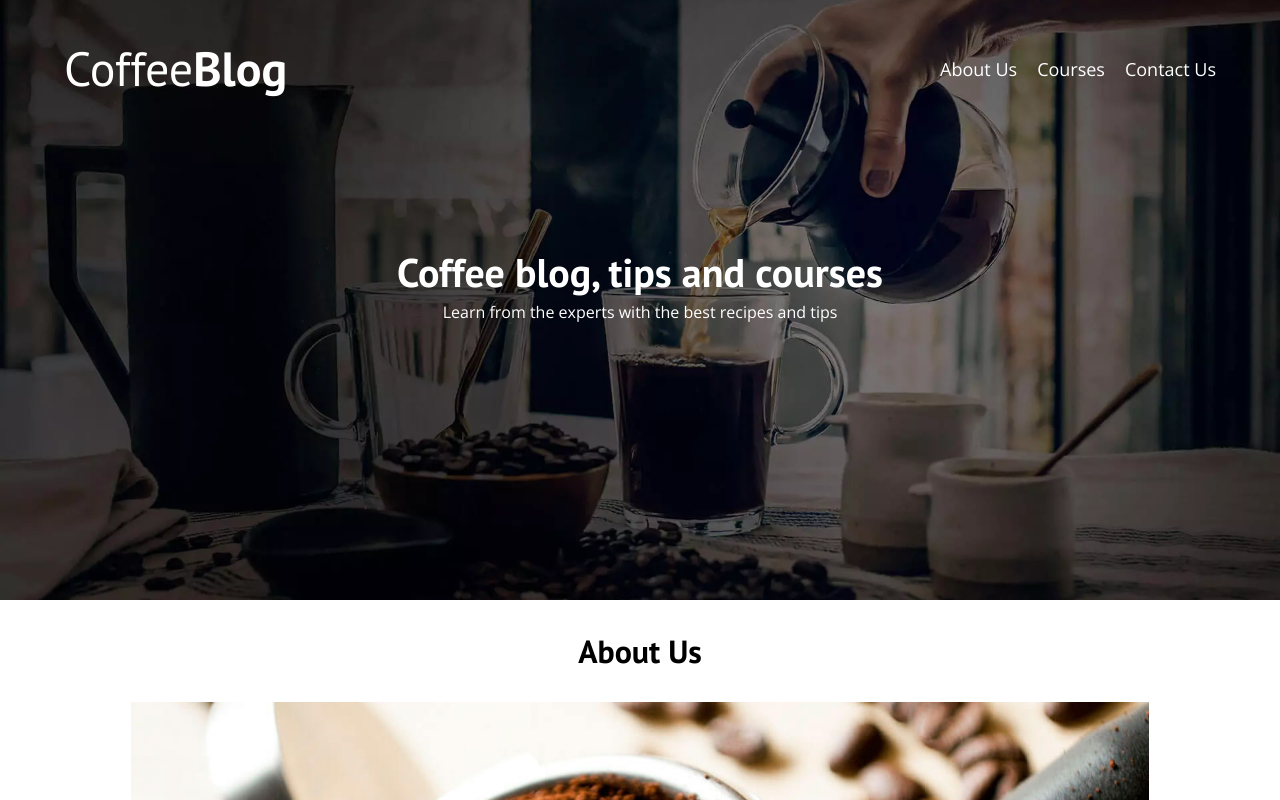
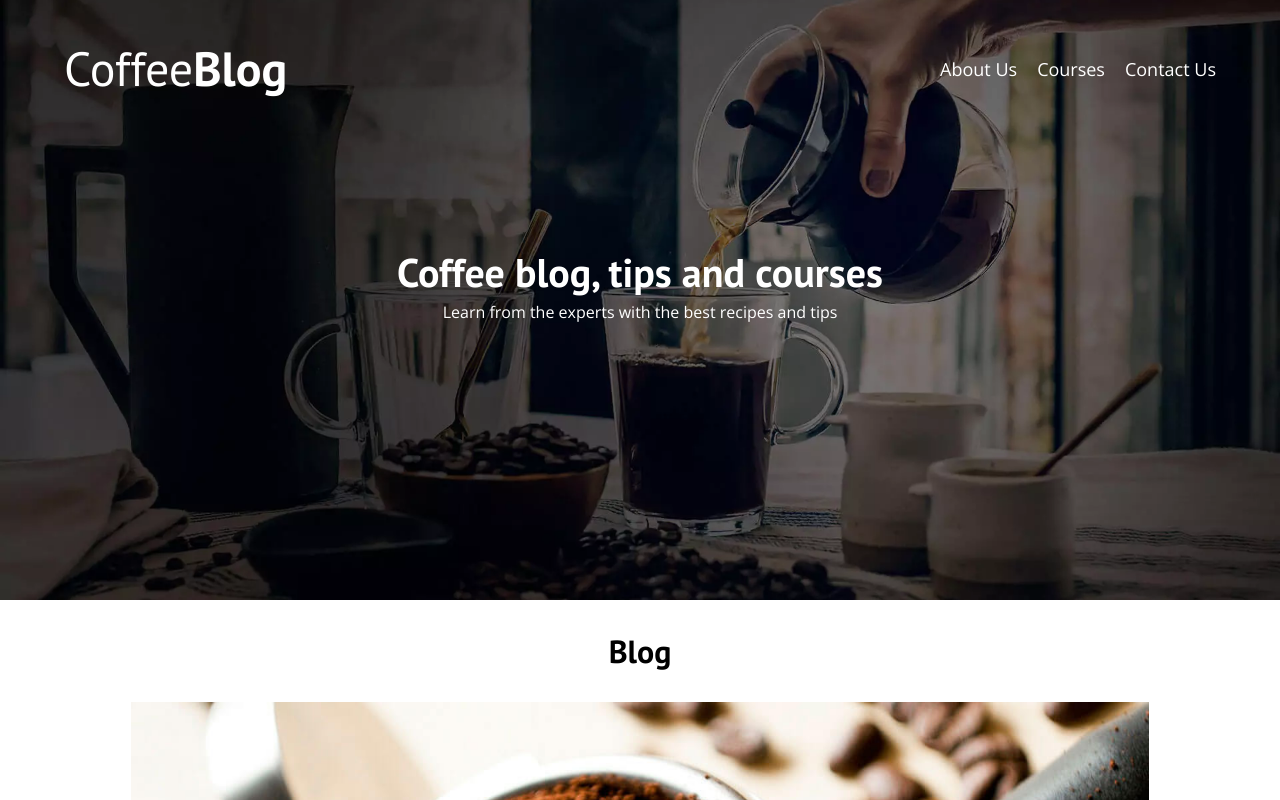
Before and after one commit to ElizabethCorrea7/CoffeeBlog, a plain HTML site: page entrada.html in a window 1280 px wide. Shown: the top 800 px of the page. Drawn offline with nearby package versions, Linux system fonts and the light colour scheme.

Commit message:
Update entrada.html

```diff
--- a/entrada.html
+++ b/entrada.html
@@ -33,7 +33,7 @@
     </header>
 
     <main class="contenedor">
-        <h3 class="centrar-texto">About Us</h3>
+        <h3 class="centrar-texto">Blog</h3>
 
         <center>
             <img class="entrada-imagen" src="img/blog1.jpg" alt="imagen del blog">
```
